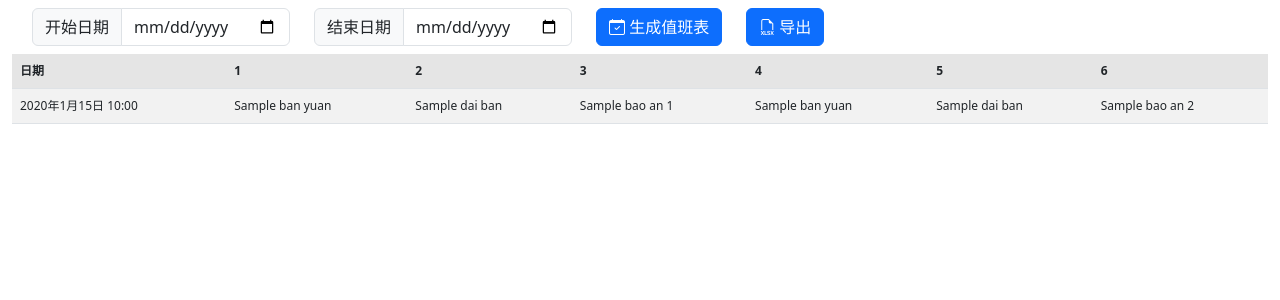
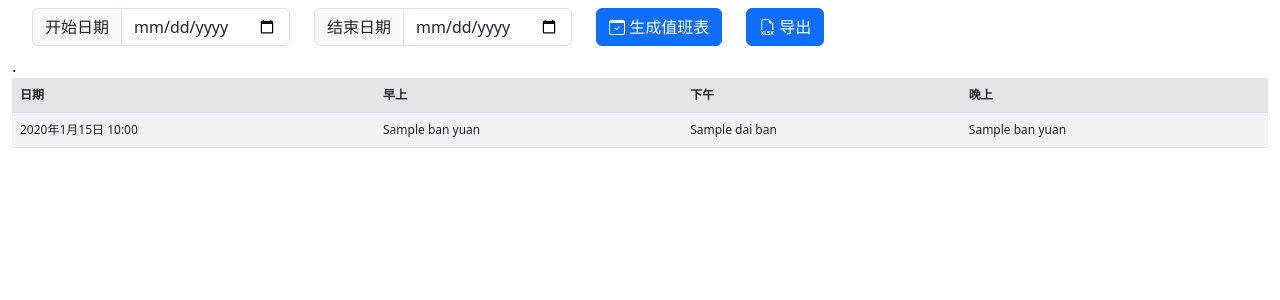
Before and after one commit to CaptainRong/Duty_system_r, a Django app: template templates/index/index.html in a window 1280 px wide. Shown: the part 56-356 px from the top of the page. Run offline with Django 4.2, Linux system fonts and the light colour scheme; a user stored in the database is signed in; tables that the repository leaves empty hold one stand-in row (values such as "Sample post"); the template is opened without the code that fills it: most values are stand-ins (such as "Sample title", 1, 10 or a date in 2020); some libraries are stand-ins or nearby versions.

Commit message:
remove something useless

```diff
--- a/templates/index/table.html
+++ b/templates/index/table.html
@@ -51,15 +51,13 @@
                 <thead>
                 <tr class="table-active">
                     <th scope="col">日期</th>
-                    <th scope="col">1</th>
-                    <th scope="col">2</th>
-                    <th scope="col">3</th>
-                    <th scope="col">4</th>
-                    <th scope="col">5</th>
-                    <th scope="col">6</th>
+                    <th scope="col">早上</th>
+                    <th scope="col">下午</th>
+                    <th scope="col">晚上</th>
+{#                    <th scope="col">操作</th>#}
                 </tr>
                 </thead>
-                <tbody>
+             .   <tbody>
                 {% for item in data %}
                     <tr>
                         {#                        <th scope="row">{{ forloop.counter }}</th>#}
@@ -67,10 +65,7 @@
                         <td>{{ item.date }}</td>
                         <td>{{ item.bai_ban.ban_yuan.name }}</td>
                         <td>{{ item.bai_ban.dai_ban.name }}</td>
-                        <td>{{ item.bao_an_1.name }}</td>
                         <td>{{ item.wan_ban.ban_yuan.name }}</td>
-                        <td>{{ item.wan_ban.dai_ban.name }}</td>
-                        <td>{{ item.bao_an_2.name }}</td>
 
 
                     </tr>
```
Also changed, not shown: index/models.py (+25 -22 lines), index/views.py (+1 -7 lines), db.sqlite3.
